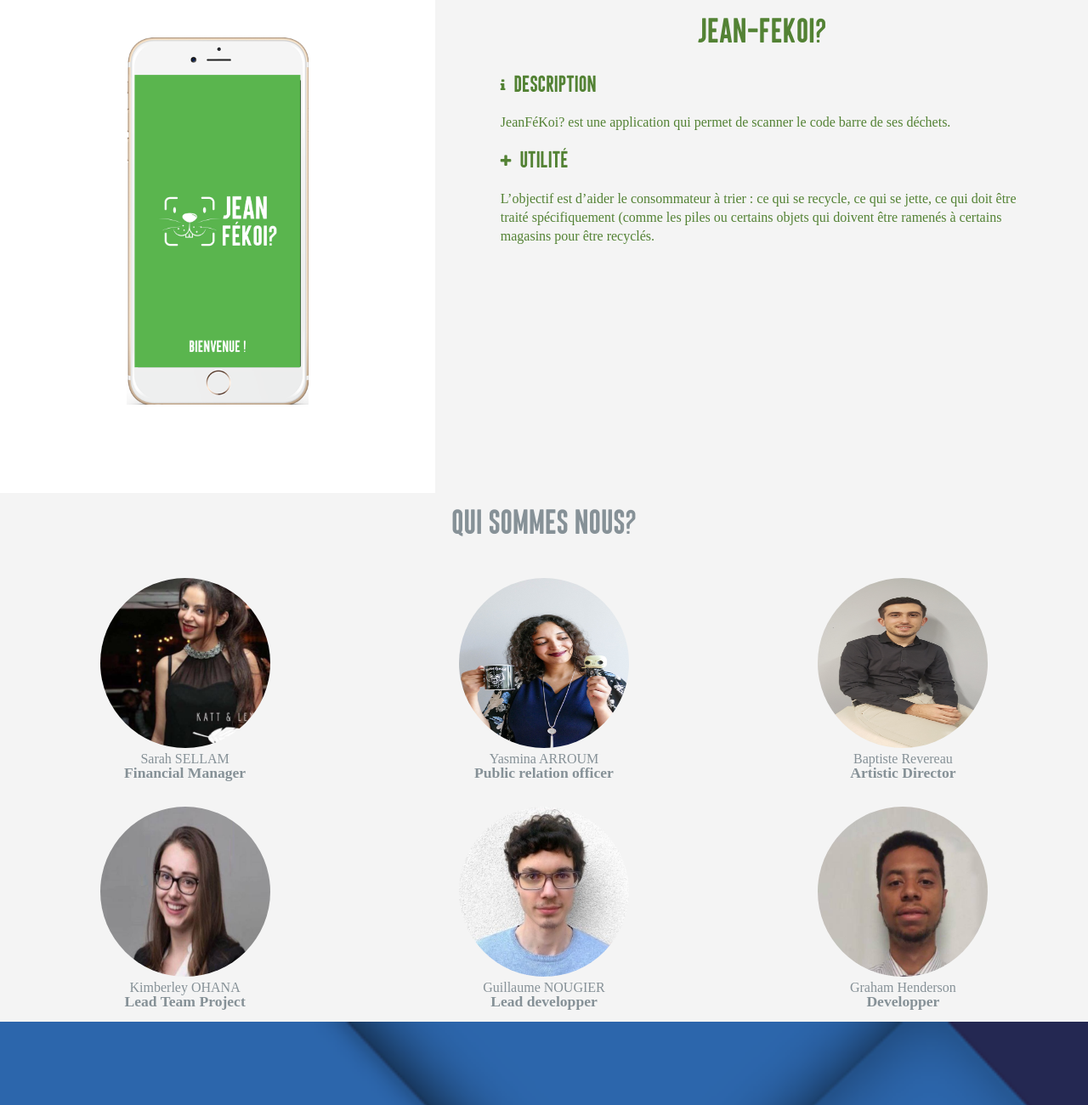
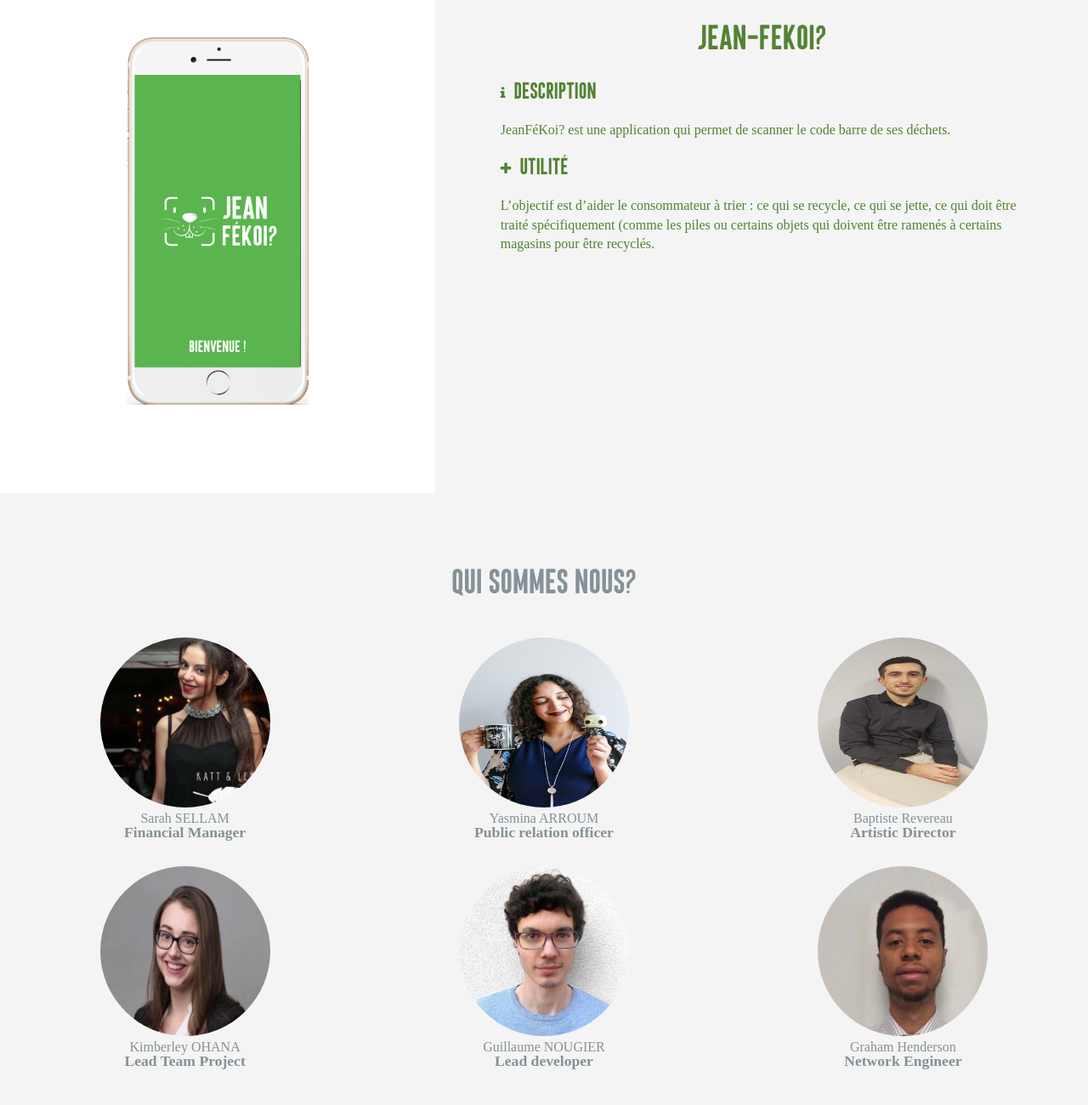
Before and after one commit to Reykugo/ecocycle-website, a React app: page / in a window 1280 px wide. Shown: the part 1500-2800 px from the top of the page at 85% size. Built offline with nearby package versions, Linux system fonts and the light colour scheme.

Commit message:
fix bug css

```diff
--- a/sass/bases/_variables.scss
+++ b/sass/bases/_variables.scss
@@ -5,6 +5,7 @@ $havana: 'Havana';
 
 $mainFont: $havana;
 
+$navbarHeight:70px;
 $description-bgc: rgb(255,239,152);
 
 $screen-xs: 576px;
--- a/sass/layout/_navbar.scss
+++ b/sass/layout/_navbar.scss
@@ -1,7 +1,7 @@
 #navbar{
     background-color:rgb(47, 46, 46);
     width:100%;
-    height:70px;
+    height:$navbarHeight;
     position:fixed;
     z-index:1;
     opacity: 0.8;
--- a/sass/modules/_product-block.scss
+++ b/sass/modules/_product-block.scss
@@ -3,11 +3,13 @@
     height:80vh;
     text-align:center;
     .description-container{
+        box-sizing: border-box;
+        padding-top: $navbarHeight;
         color:white;
         height:100%;
         background-color: #F4F4F4;
         .description{
-            padding:10%;
+            padding: 2% 10% 10% 10%;
             height:100%;
             .title{
                 font-size: 30pt;
--- a/sass/modules/_team.scss
+++ b/sass/modules/_team.scss
@@ -1,6 +1,8 @@
 #team{
     width: 100%;
     background-color: #F4F4F4;
+    padding: $navbarHeight 0px;
+    box-sizing: border-box;
     .title{
         color: #869197;
         width: 100%;
--- a/src/components/navbar/Navbar.js
+++ b/src/components/navbar/Navbar.js
@@ -40,7 +40,7 @@ class Navbar extends Component {
                     <NavbarLink to="#home" label="Home"/>
                     <NavbarLink to="#share-co" label="Share&Co"/>
                     <NavbarLink to="#eco-scan" label="Jean-Fekoi"/>
-                    <NavbarLink to="#about" label="About"/>
+                    <NavbarLink to="#team" label="About"/>
                     <NavbarLink to="#application" label="Actuality"/>
                     <div className="item flex-row flex-center" onClick={this.switchLanguage}>
                         {this.props.lang}
--- a/src/components/team/Team.js
+++ b/src/components/team/Team.js
@@ -33,12 +33,12 @@ class Team extends Component {
                     <Badge
                         img="guillaume.jpg"
                         name="Guillaume NOUGIER"
-                        job="Lead developper"
+                        job="Lead developer"
                     />
                     <Badge
                         img="graham.jpg"
                         name="Graham Henderson"
-                        job="Developper"
+                        job="Network Engineer"
                     />
 
                 </div>
```
Also changed, not shown: src/css/style.css.
